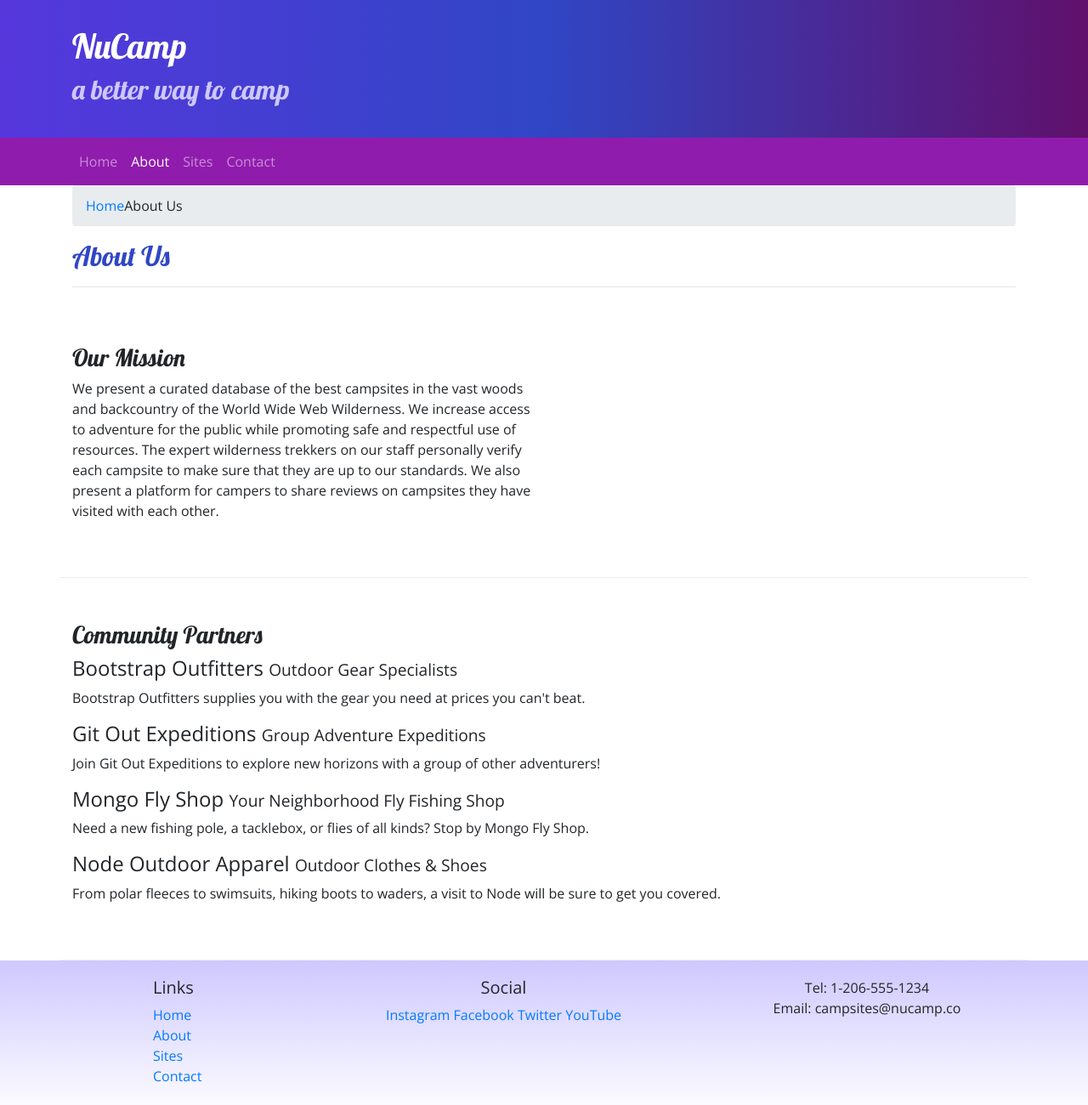
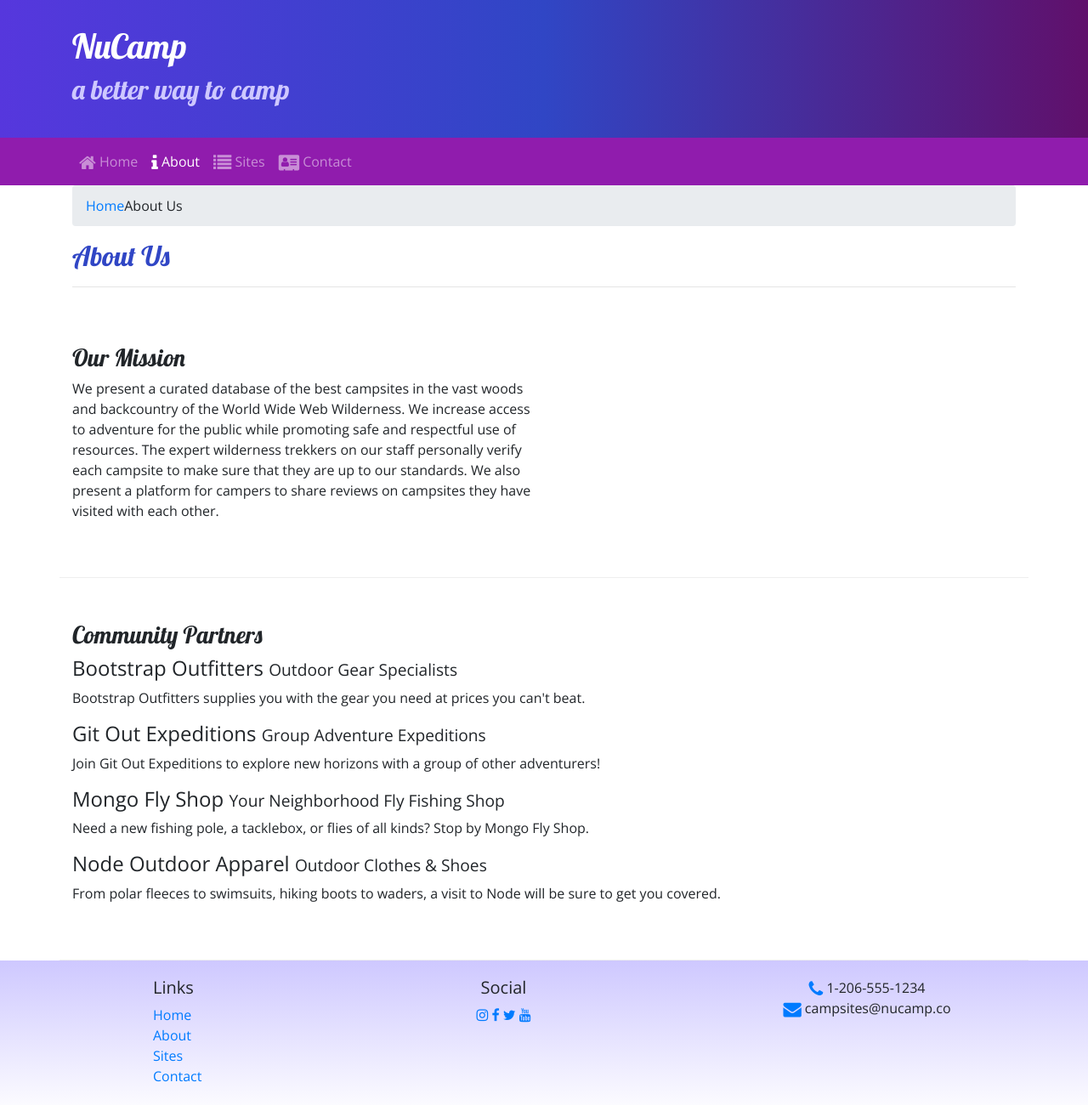
Before and after one commit to Developer-AaronB/Nucamp-Bootstrap, a website: page aboutus.html in a window 1280 px wide. Shown: the whole page at 85% size. Drawn offline with nearby package versions, Linux system fonts and the light colour scheme.

Commit message:
Icon Fonts

```diff
--- a/aboutus.html
+++ b/aboutus.html
@@ -5,7 +5,12 @@
     <!-- Required meta tags always come first -->
     <meta charset="utf-8" />
     <meta name="viewport" content="width=device-width, initial-scale=1" />
+
+    <!--Bootstrap CSS-->
     <link rel="stylesheet" href="node_modules/bootstrap/dist/css/bootstrap.min.css" />
+
+    <!--Additional CSS must be placed after Bootstrap CSS-->
+    <link rel="stylesheet" href="node_modules/font-awesome/css/font-awesome.min.css" />
     <link rel="stylesheet" href="https://fonts.googleapis.com/css?family=Lobster|Open+Sans" />
     <link rel="stylesheet" href="css/styles.css" />
 
@@ -32,10 +37,10 @@
             </button>
             <div class="collapse navbar-collapse" id="nucampNavbar">
                 <ul class="navbar-nav">
-                    <li class="nav-item"><a class="nav-link" href="index.html">Home</a></li>
-                    <li class="nav-item active"><a class="nav-link" href="#">About</a></li>
-                    <li class="nav-item"><a class="nav-link" href="#">Sites</a></li>
-                    <li class="nav-item"><a class="nav-link" href="#">Contact</a></li>
+                    <li class="nav-item"><a class="nav-link" href="index.html"><i class="fa fa-home fa-lg"></i> Home</a></li>
+                    <li class="nav-item active"><a class="nav-link" href="#"><i class="fa fa-info fa-lg"></i> About</a></li>
+                    <li class="nav-item"><a class="nav-link" href="#"><i class="fa fa-list fa-lg"></i> Sites</a></li>
+                    <li class="nav-item"><a class="nav-link" href="#"><i class="fa fa-address-card fa-lg"></i> Contact</a></li>
                 </ul>
             </div>
         </div>
@@ -94,14 +99,14 @@
                 </div>
                 <div class="col-6 col-sm-5 text-center">
                     <h5>Social</h5>
-                    <a href="http://instagram.com/">Instagram</a>
-                    <a href="http://facebook.com/">Facebook</a>
-                    <a href="http://twitter.com/">Twitter</a>
-                    <a href="http://youtube.com/">YouTube</a>
-                </div>
-                <div class="col-sm-4 text-center">
-                    Tel: 1-206-555-1234<br />
-                    Email: campsites@nucamp.co
+                    <a href="http://instagram.com/"><i class="fa fa-instagram"></i></a>
+                    <a href="http://facebook.com/"><i class="fa fa-facebook"></i></a>
+                    <a href="http://twitter.com/"><i class="fa fa-twitter"></i></a>
+                    <a href="http://youtube.com/"><i class="fa fa-youtube"></i></a>
+                    </div>
+                    <div class="col-sm-4 text-center">
+                        <i class="fa fa-phone fa-lg text-primary"></i> 1-206-555-1234<br />
+                        <i class="fa fa-envelope fa-lg text-primary"></i> campsites@nucamp.co
                 </div>
             </div>
         </div>
--- a/package.json
+++ b/package.json
@@ -23,6 +23,7 @@
   },
   "dependencies": {
     "bootstrap": "^4.5.2",
+    "font-awesome": "^4.7.0",
     "jquery": "^3.5.1",
     "popper.js": "^1.16.1"
   }
```
Also changed, not shown: index.html (+11 -10 lines), 1 other file.
